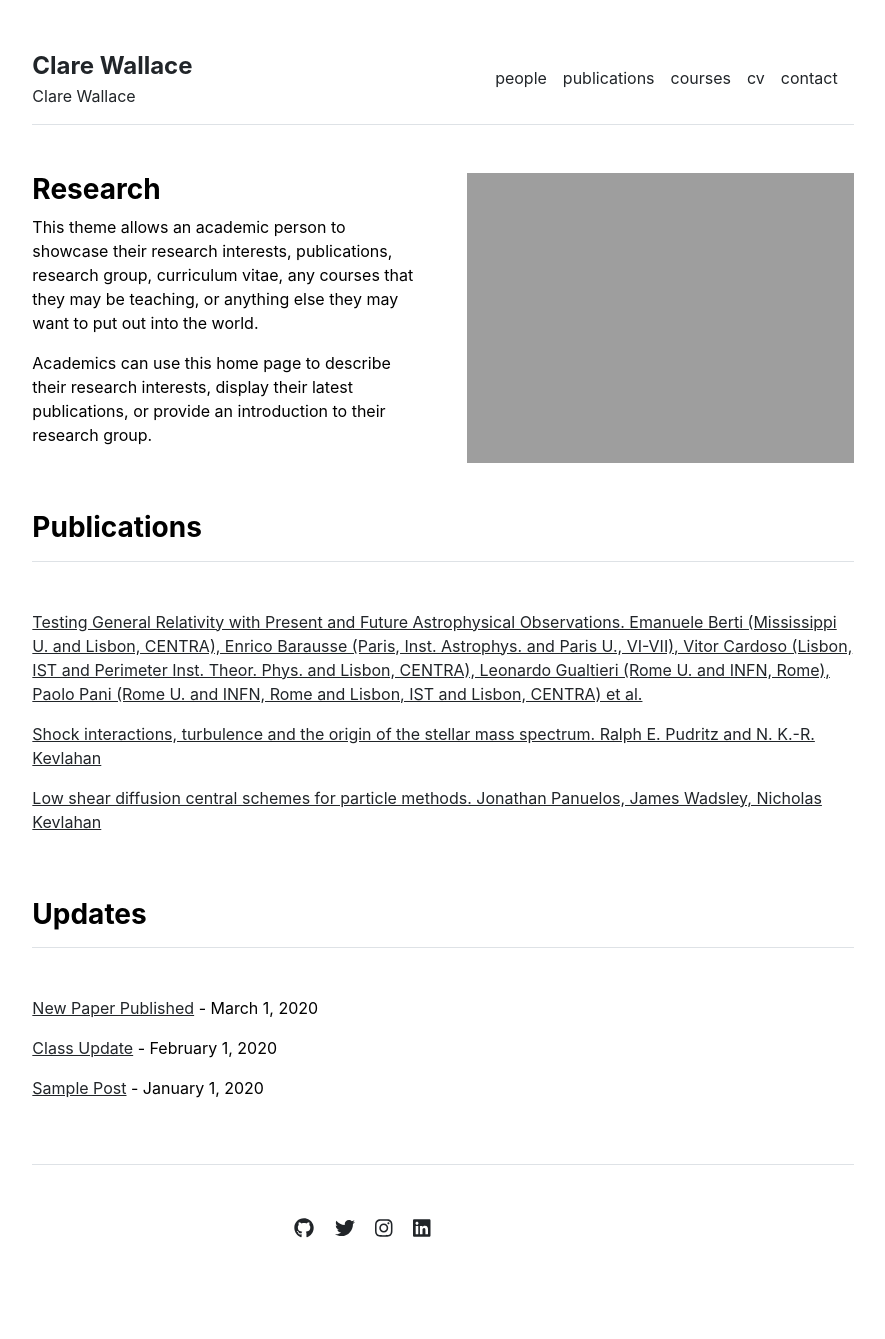
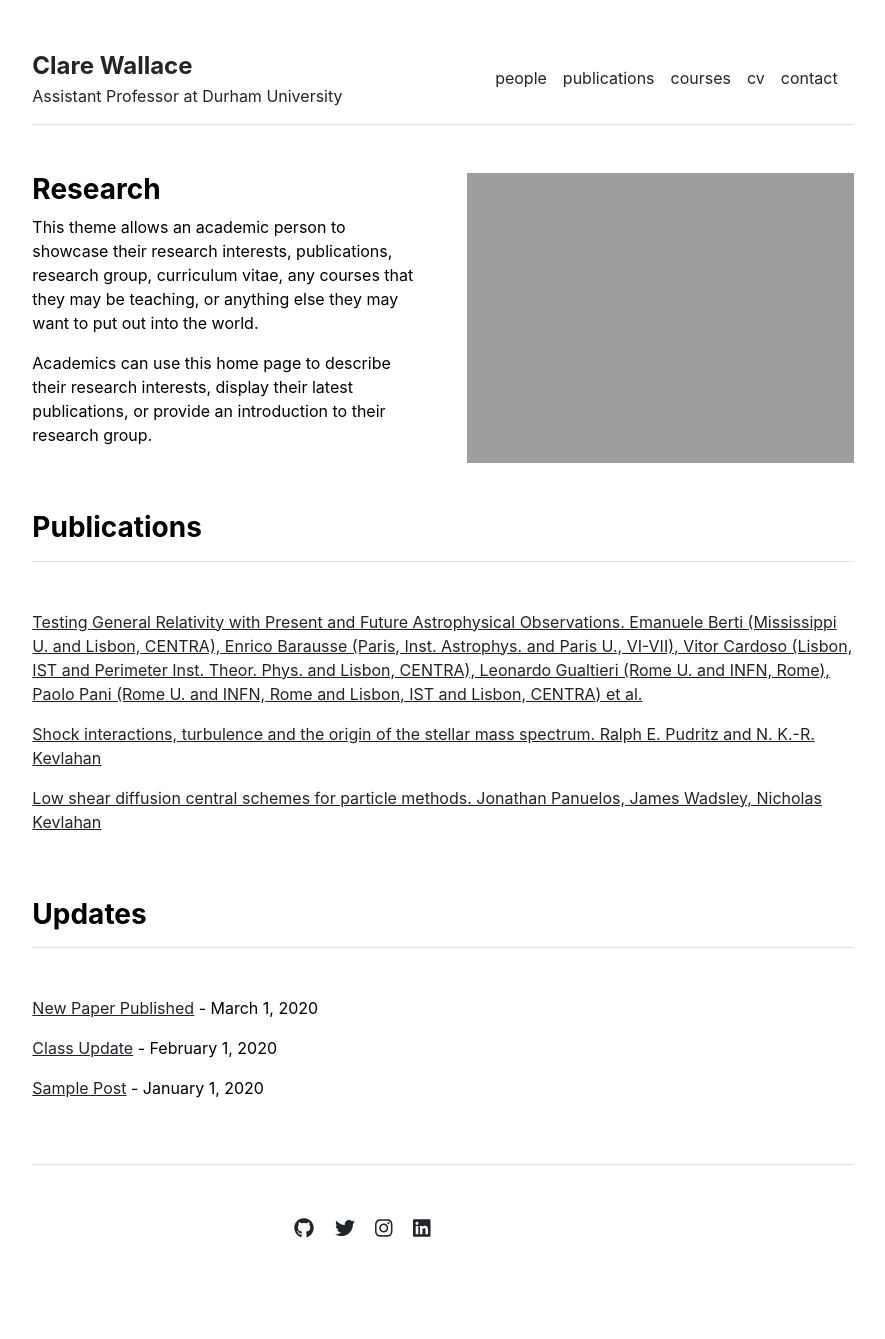
Before and after one commit to CWallace23/cwallace23.github.io, a Jekyll site: the page built from index.md, in a window 1280 px wide. Shown: the whole page, without its empty margins (197-1082 px from the left). Built offline with Jekyll 4.4.1, drawn with Linux system fonts in a browser that asks for light colours.

Commit message:
Update _config.yml

```diff
--- a/_config.yml
+++ b/_config.yml
@@ -1,4 +1,4 @@
 url: "" # the base hostname & protocol for your site, e.g. http://example.com
 baseurl: "" # the subpath of your site, e.g. /blog
 title: "Clare Wallace" # the name of your site, e.g. ACME Corp.
-description: "Clare Wallace"
+description: "Assistant Professor at Durham University"
```
